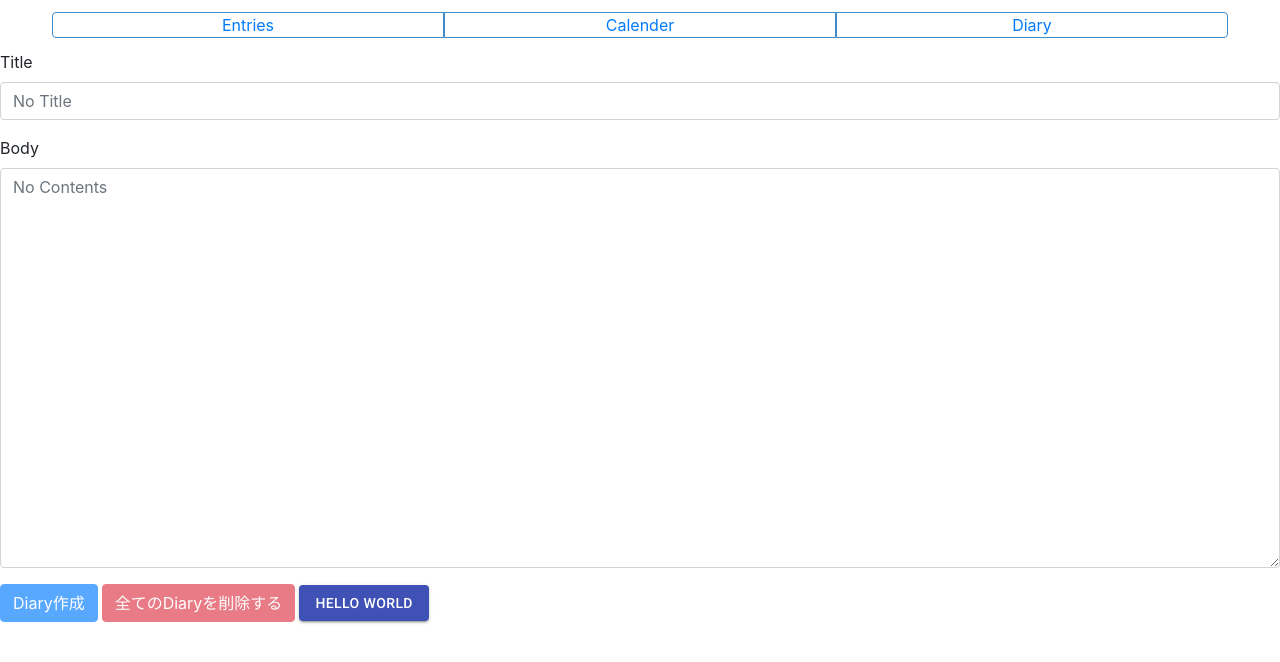
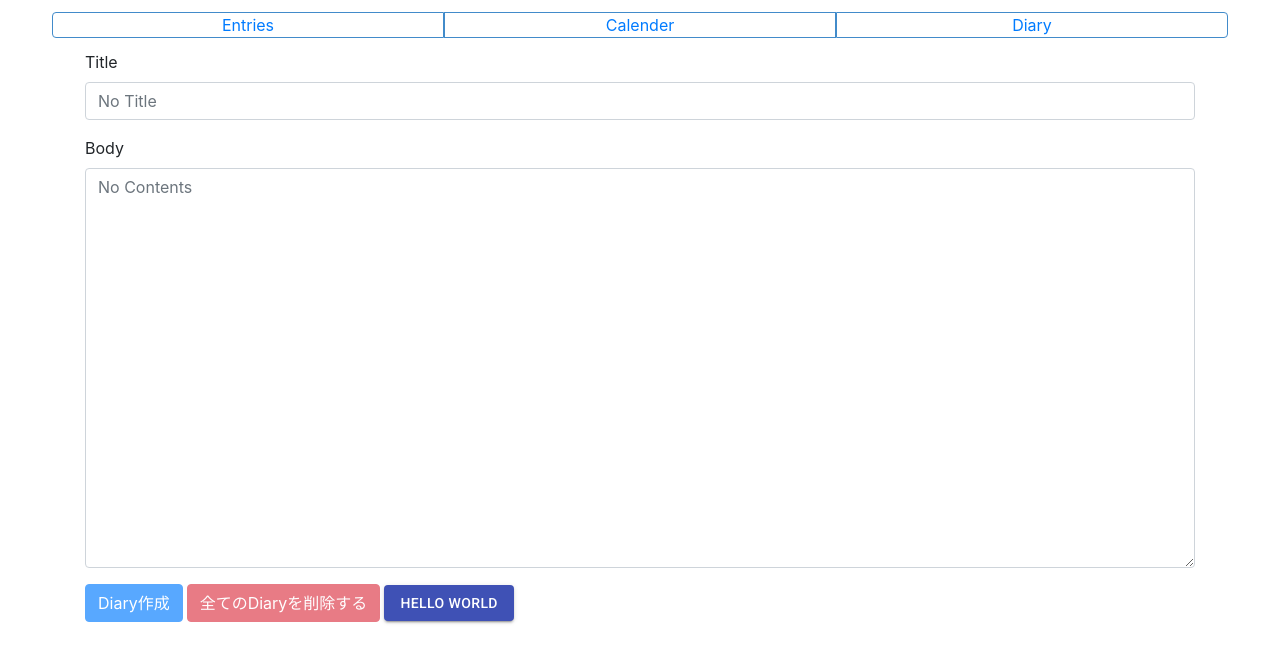
Before and after one commit to yukiorita1117/react-diary, a React (Create React App) app: page /Diary in a window 1280 px wide. Shown: the top 662 px of the page. Built offline with nearby package versions, Linux system fonts and the light colour scheme.

Commit message:
fix Menu.js

```diff
--- a/src/Menu.jsx
+++ b/src/Menu.jsx
@@ -19,12 +19,12 @@ const topPage = () => (
 );
 
 const page1 = () => (
-  <div>
+  <div className="container">
     <Calender />
   </div>
 );
 const page2 = () => (
-  <div>
+  <div className="container">
     <Diary />
   </div>
 );
@@ -63,6 +63,7 @@ const Menu = () => {
     text-align: center;
     background-color: #fff;
     color: #428bca;
+
     :first-child {
       border-radius: 4px 0 0 4px;
     }
```
